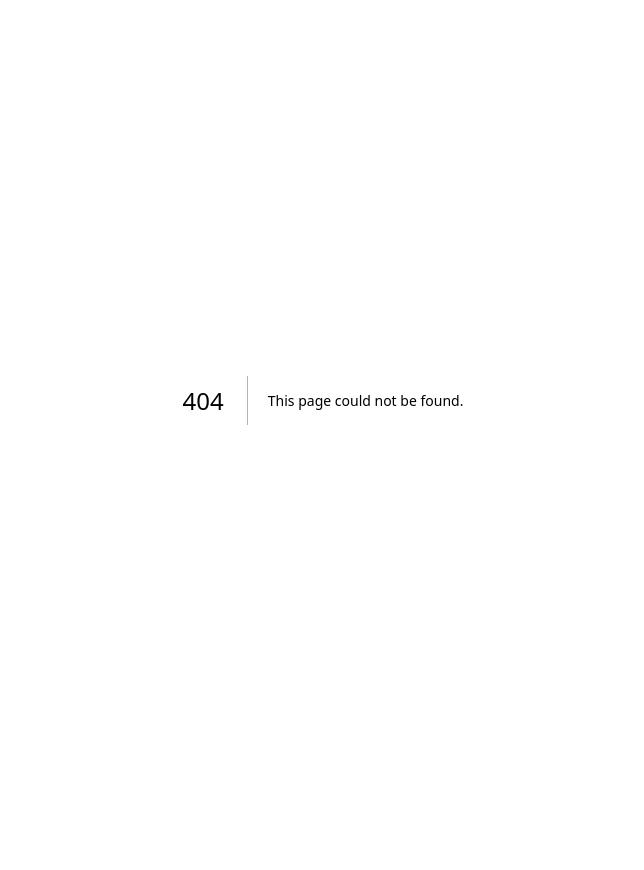
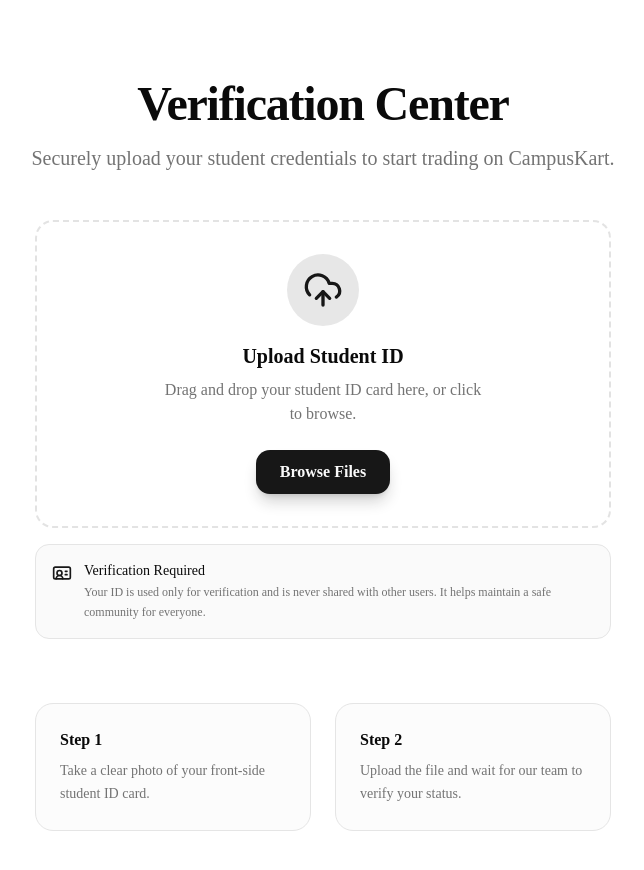
Before and after one commit to vikash-connect/CampusKart, a Next.js app: page /test-upload in a window 1280 px wide. Before the commit this address had no page. Shown: the top 870 px of the page, without its empty margins (317-961 px from the left). Before the commit the page ends 800 px from the top, so only its background shows below. Built offline with nearby package versions, Linux system fonts and the light colour scheme.

Commit message:
feat: implement Student ID upload UI and verification center page

```diff
--- /dev/null
+++ b/src/app/test-upload/page.tsx
@@ -0,0 +1,35 @@
+import StudentIdUpload from "@/components/StudentIdUpload";
+
+export default function TestUploadPage() {
+  return (
+    <main className="min-h-screen bg-background py-20 px-6">
+      <div className="max-w-4xl mx-auto text-center mb-12">
+        <h1 className="text-4xl font-bold tracking-tight text-foreground mb-4 md:text-5xl">
+          Verification Center
+        </h1>
+        <p className="text-xl text-muted-foreground max-w-2xl mx-auto">
+          Securely upload your student credentials to start trading on CampusKart.
+        </p>
+      </div>
+
+      <div className="flex flex-col items-center">
+        <StudentIdUpload />
+      </div>
+
+      <div className="mt-16 max-w-xl mx-auto grid grid-cols-1 md:grid-cols-2 gap-6">
+        <div className="p-6 rounded-2xl bg-muted/30 border border-border">
+          <h3 className="font-semibold text-foreground mb-2">Step 1</h3>
+          <p className="text-sm text-muted-foreground leading-relaxed">
+            Take a clear photo of your front-side student ID card.
+          </p>
+        </div>
+        <div className="p-6 rounded-2xl bg-muted/30 border border-border">
+          <h3 className="font-semibold text-foreground mb-2">Step 2</h3>
+          <p className="text-sm text-muted-foreground leading-relaxed">
+            Upload the file and wait for our team to verify your status.
+          </p>
+        </div>
+      </div>
+    </main>
+  );
+}
--- /dev/null
+++ b/src/components/StudentIdUpload.tsx
@@ -0,0 +1,139 @@
+"use client";
+
+import React, { useState, useRef, useCallback } from "react";
+import { UploadCloud, IdCard, X, FileText, CheckCircle2 } from "lucide-react";
+import Image from "next/image";
+
+export default function StudentIdUpload() {
+  const [file, setFile] = useState<File | null>(null);
+  const [previewUrl, setPreviewUrl] = useState<string | null>(null);
+  const [isDragging, setIsDragging] = useState(false);
+  const fileInputRef = useRef<HTMLInputElement>(null);
+
+  const handleFileChange = (selectedFile: File) => {
+    if (selectedFile && selectedFile.type.startsWith("image/")) {
+      setFile(selectedFile);
+      const url = URL.createObjectURL(selectedFile);
+      setPreviewUrl(url);
+    } else {
+      alert("Please upload a valid image file (JPG, PNG).");
+    }
+  };
+
+  const onFileSelect = (e: React.ChangeEvent<HTMLInputElement>) => {
+    const selectedFile = e.target.files?.[0];
+    if (selectedFile) handleFileChange(selectedFile);
+  };
+
+  const onDragOver = useCallback((e: React.DragEvent) => {
+    e.preventDefault();
+    setIsDragging(true);
+  }, []);
+
+  const onDragLeave = useCallback((e: React.DragEvent) => {
+    e.preventDefault();
+    setIsDragging(false);
+  }, []);
+
+  const onDrop = useCallback((e: React.DragEvent) => {
+    e.preventDefault();
+    setIsDragging(false);
+    const droppedFile = e.dataTransfer.files?.[0];
+    if (droppedFile) handleFileChange(droppedFile);
+  }, []);
+
+  const removeFile = () => {
+    setFile(null);
+    if (previewUrl) URL.revokeObjectURL(previewUrl);
+    setPreviewUrl(null);
+    if (fileInputRef.current) fileInputRef.current.value = "";
+  };
+
+  return (
+    <div className="w-full max-w-xl mx-auto space-y-4">
+      <div
+        onDragOver={onDragOver}
+        onDragLeave={onDragLeave}
+        onDrop={onDrop}
+        className={`relative group cursor-pointer rounded-2xl border-2 border-dashed transition-all duration-300 p-8 flex flex-col items-center justify-center min-h-[260px] ${
+          isDragging
+            ? "border-primary bg-primary/5 scale-[1.01]"
+            : "border-muted-foreground/20 hover:border-primary/50 hover:bg-muted/30"
+        } ${file ? "border-green-500/50 bg-green-500/5" : ""}`}
+      >
+        {!file ? (
+          <>
+            <div className="mb-4 p-4 rounded-full bg-primary/10 text-primary transition-transform duration-300 group-hover:scale-110">
+              <UploadCloud size={40} />
+            </div>
+            <h3 className="text-xl font-bold text-foreground mb-2">
+              Upload Student ID
+            </h3>
+            <p className="text-muted-foreground text-center mb-6 max-w-xs">
+              Drag and drop your student ID card here, or click to browse.
+            </p>
+            <input
+              type="file"
+              ref={fileInputRef}
+              onChange={onFileSelect}
+              accept="image/*"
+              className="hidden"
+            />
+            <button
+              onClick={() => fileInputRef.current?.click()}
+              className="px-6 py-2.5 bg-primary text-primary-foreground rounded-xl font-semibold shadow-lg shadow-primary/20 hover:opacity-90 transition-all active:scale-95"
+            >
+              Browse Files
+            </button>
+          </>
+        ) : (
+          <div className="w-full flex flex-col items-center">
+            <div className="relative w-full aspect-video max-h-[200px] rounded-xl overflow-hidden border border-border shadow-md mb-4 bg-muted">
+              {previewUrl && (
+                <Image
+                  src={previewUrl}
+                  alt="Student ID Preview"
+                  fill
+                  className="object-contain"
+                />
+              )}
+              <button
+                onClick={(e) => {
+                  e.stopPropagation();
+                  removeFile();
+                }}
+                className="absolute top-2 right-2 p-1.5 bg-destructive text-destructive-foreground rounded-full shadow-lg hover:scale-110 transition-transform"
+                title="Remove image"
+              >
+                <X size={16} />
+              </button>
+            </div>
+            <div className="flex items-center gap-2 text-green-600 font-medium">
+              <CheckCircle2 size={18} />
+              <span>{file.name}</span>
+            </div>
+            <p className="text-xs text-muted-foreground mt-2">
+              {(file.size / 1024 / 1024).toFixed(2)} MB
+            </p>
+          </div>
+        )}
+      </div>
+
+      {/* Trust Badge / Disclaimer */}
+      <div className="flex items-start gap-3 p-4 rounded-xl bg-muted/50 border border-border">
+        <div className="mt-0.5 text-primary">
+          <IdCard size={20} />
+        </div>
+        <div>
+          <p className="text-sm font-medium text-foreground">
+            Verification Required
+          </p>
+          <p className="text-xs text-muted-foreground mt-0.5 leading-relaxed">
+            Your ID is used only for verification and is never shared with other
+            users. It helps maintain a safe community for everyone.
+          </p>
+        </div>
+      </div>
+    </div>
+  );
+}
```
